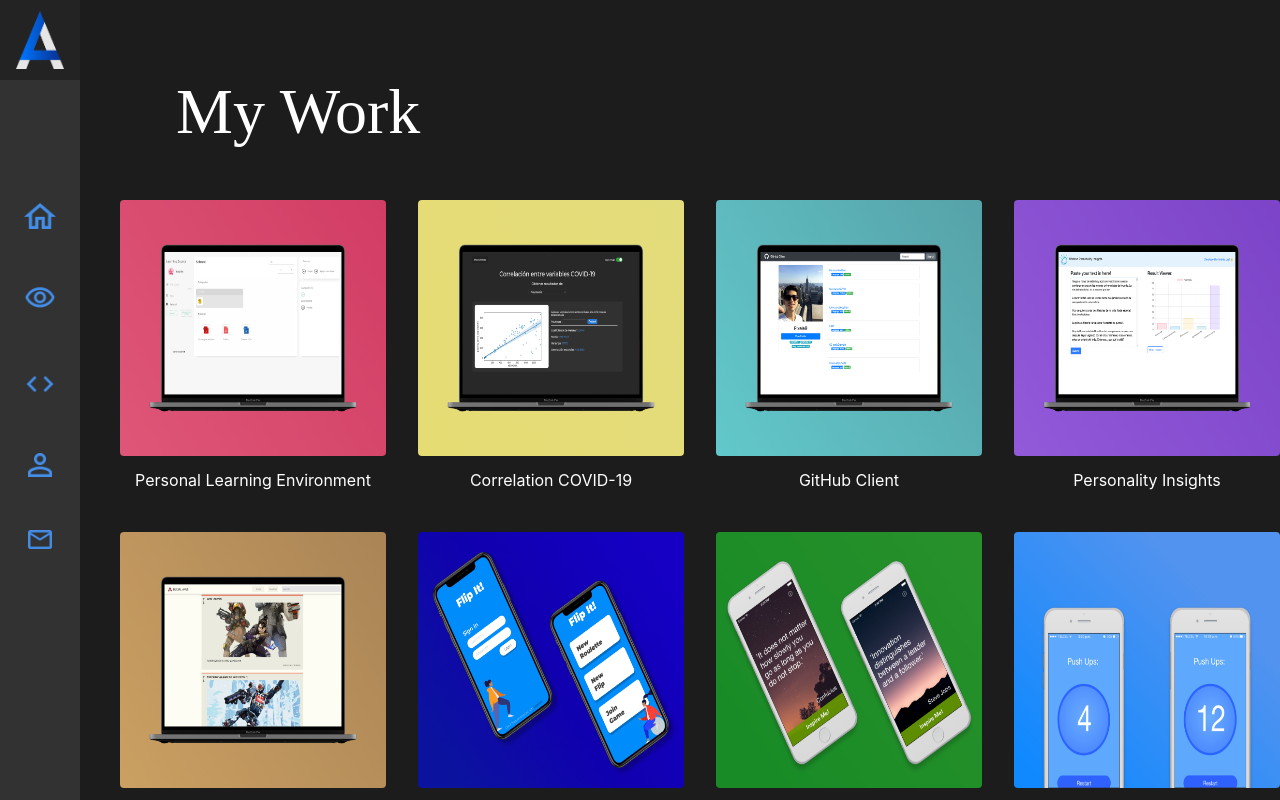
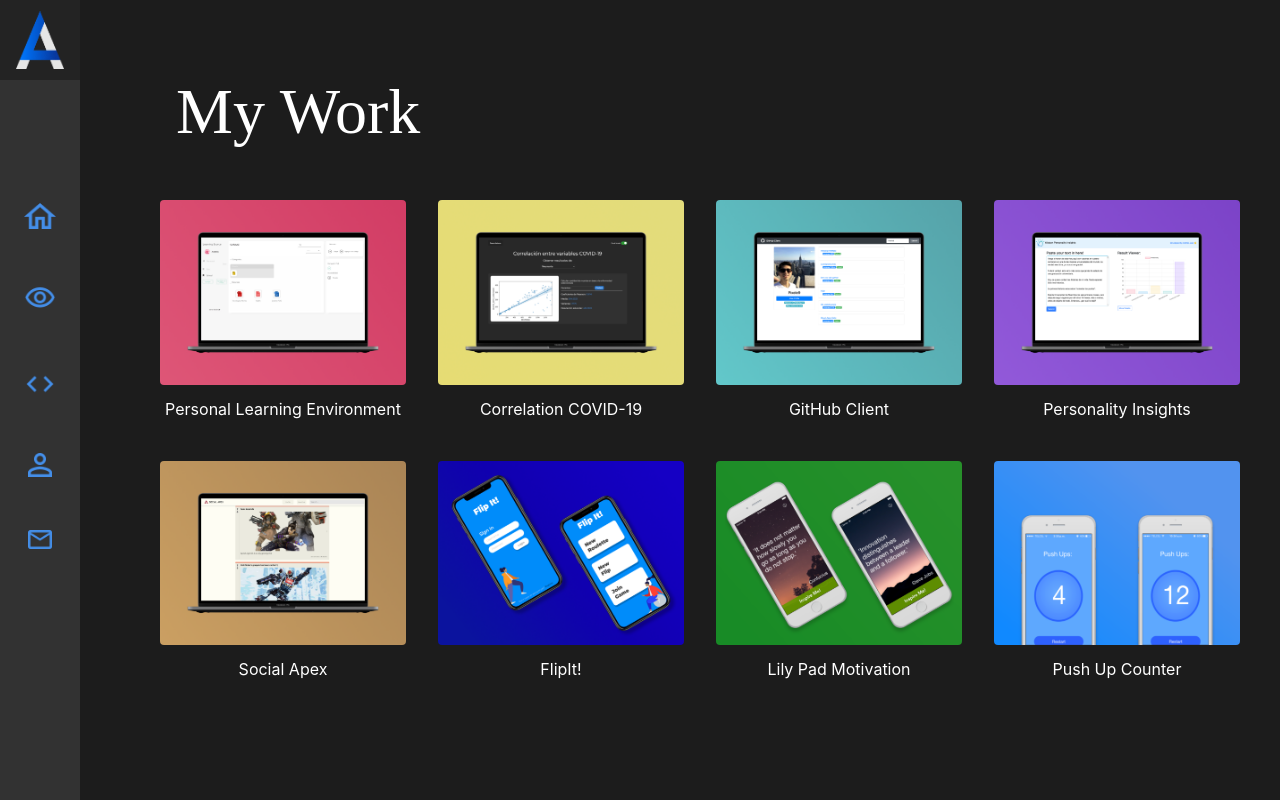
Before and after one commit to Pixele9/Personal-Portfolio, a React (Create React App) app: page /projects in a window 1280 px wide. Built offline with nearby package versions, Linux system fonts and the light colour scheme; a web font is replaced by a local one.

Commit message:
*added* instructions to respect aspect ratio to project images and modal js logic added

```diff
--- a/src/Components/ProjectGrid.js
+++ b/src/Components/ProjectGrid.js
@@ -6,7 +6,8 @@ import Eye from '../Assets/Imgs/EyeIcon.png';
 
 export default function ProjectGrid(props) {
 
-	const {modalState, setModalState} = useContext(ModalContext)
+	const { modalState, setModalState } = useContext(ModalContext)
+	const { id, onClick } = props;
 
 	console.log("MODAL VALUE: ", modalState)
 
@@ -15,17 +16,15 @@ export default function ProjectGrid(props) {
 		console.log("Open modal clicked!")
 	};
 
-	const _closeModal = () => {
-		setModalState({showModal: false})
-	};
+	function handleClick() {
+		onClick(id)
+	}
 
 	return (
-		<div className="flex justify-center flex-col items-center">
-			<div className="relative project-card flex items-center justify-center">
-				<a onClick={_openModal}>
-					<img src={ props.image } alt="project view" className="rounded h-56 sm:h-64 hover:opacity-50 cursor-pointer" />
-					<img src={ Eye } alt="view project icon" className="eye-icon absolute hover:block h-7 w-10" />
-				</a>
+		<div className="flex justify-center flex-col items-center" onClick={handleClick}>
+			<div className="relative pb-2/3" onClick={_openModal}>
+				<img src={ props.image } alt="project view" className="rounded h-full w-full object-cover hover:opacity-50 cursor-pointer" />
+				{/* <img src={ Eye } alt="view project icon" className="eye-icon absolute hover:block h-7 w-10" /> */}
 			</div>
 			<p className="text-white mt-3">{ props.project_title }</p>
 		</div>
--- a/src/Components/ProjectModal.js
+++ b/src/Components/ProjectModal.js
@@ -1,9 +1,20 @@
-import React from 'react';
+import React, {useContext} from 'react';
 import ReactDOM from 'react-dom';
+import { ModalContext } from '../Contexts/ModalContext';
 
 export default function ProjectModal(props) {
+	const { setModalState } = useContext(ModalContext)
+
+	// const _closeModal = () => {
+	// 	setModalState({showModal: false})h
+	// };
+	const _closeModal = () => {
+		setModalState({showModal: false})
+		console.log("Open modal clicked!")
+	};
+
 	return ReactDOM.createPortal(
-		<div className="fixed flex flex-col sm:flex-row rounded-lg w-8/12 bg-white ">
+		<div className="z-10 p-t-64 fixed flex flex-col sm:flex-row rounded-lg w-8/12 bg-white ">
 			<div className="left flex flex-col">
 				<img src={ props.image1 } alt="project img" className="rounded mx-5 mt-5"/>
 				<img src={ props.image2 } alt="project img" className="rounded m-5 mb-5"/>
@@ -16,6 +27,7 @@ export default function ProjectModal(props) {
 				<h3 className="text-xl montserrat font-bold mt-6">What I learned:</h3>
 				<p>{ props.learned }</p>
 			</div>
+			<span className="close float-right font-bold text-gray-700 text-2xl mt-2 mr-6 cursor-pointer hover:text-black" onClick={_closeModal}>&times;</span>
 		</div>,
 		document.getElementById("modal-root")
 	);
--- a/src/Screens/MyWork.js
+++ b/src/Screens/MyWork.js
@@ -17,6 +17,47 @@ import { ModalContext } from "../Contexts/ModalContext";
 
 export default function MyWork() {
 	const [modalState, setModalState] = useState({showModal: false});
+	// const { modalState, setModalState } = useContext(ModalContext)
+
+	const _openModal = () => {
+		setModalState({showModal: true})
+		console.log("Open modal clicked!")
+	};
+
+	const proj_info = [
+		{
+			"image": PLE,
+			"project_title": "Personal Learning Environment"
+		},
+		{
+			"image": CorrelationCOVID,
+			"project_title": "Correlation COVID-19"
+		},
+		{
+			"image": GitHubClient,
+			"project_title": "GitHub Client"
+		},
+		{
+			"image": PersonalityInsights,
+			"project_title": "Personality Insights"
+		},
+		{
+			"image": SocialApex,
+			"project_title": "Social Apex"
+		},
+		{
+			"image": FlipIt,
+			"project_title": "FlipIt!"
+		},
+		{
+			"image": LilyPad,
+			"project_title": "Lily Pad Motivation"
+		},
+		{
+			"image": PushUp,
+			"project_title": "Push Up Counter"
+		}
+	]
 
 	return (
 		<>
@@ -26,9 +67,19 @@ export default function MyWork() {
 						My Work
 					</h1>
 				</div>
-				<div className="mt-10 mb-10 grid grid-cols-1 col-gap-8 row-gap-8 sm:ml-10 md:row-gap-10 md:grid-cols-2 lg:grid-cols-3 xl:grid-cols-4">
+				<div className="mt-10 mb-10 grid grid-cols-1 col-gap-8 row-gap-8 sm:ml-10 md:row-gap-10 md:grid-cols-2 lg:grid-cols-3 xl:grid-cols-4 px-10">
 					<ModalContext.Provider value={{modalState, setModalState}}>
-						<ProjectGrid
+						{proj_info.map((info, idx) => (
+							<ProjectGrid
+								key={idx}
+								id={idx}
+								image={info.image}
+								project_title={info.project_title}
+								onClick={_openModal}
+							/>
+						))}
+
+						{/* <ProjectGrid
 							image={PLE}
 							project_title="Personal Learning Environment"
 						/>
@@ -59,8 +110,7 @@ export default function MyWork() {
 						<ProjectGrid
 							image={PushUp}
 							project_title="Push Up Counter"
-						/>
-					</ModalContext.Provider>
+						/> */}
 					{
 						// Render modal only if clicked on project
 						modalState.showModal ? (
@@ -75,6 +125,7 @@ export default function MyWork() {
 							/>
 						) : null
 					}
+					</ModalContext.Provider>
 				</div>
 			</div>
 			{/* <div className="flex items-center justify-center h-full w-full flex-grow absolute ">
```
